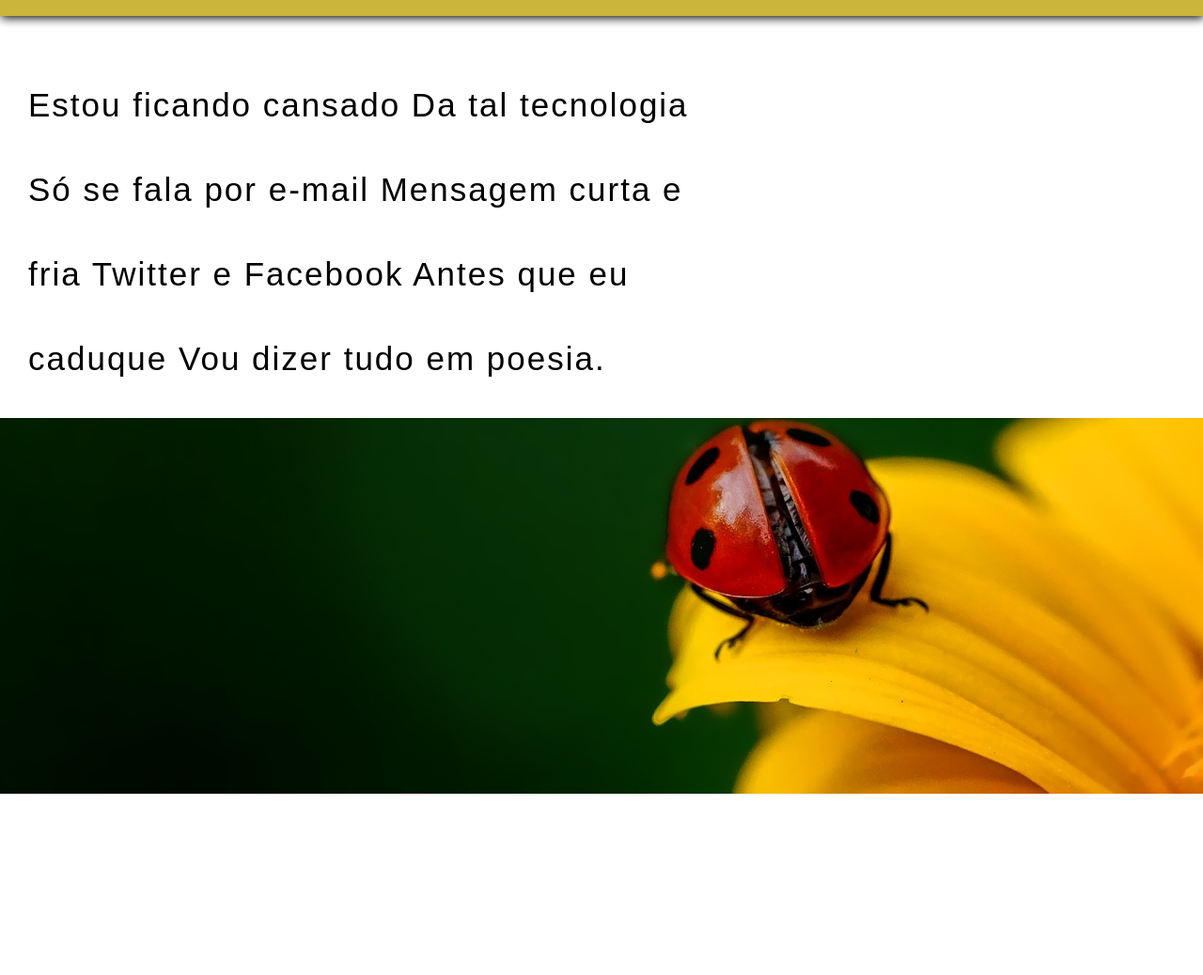
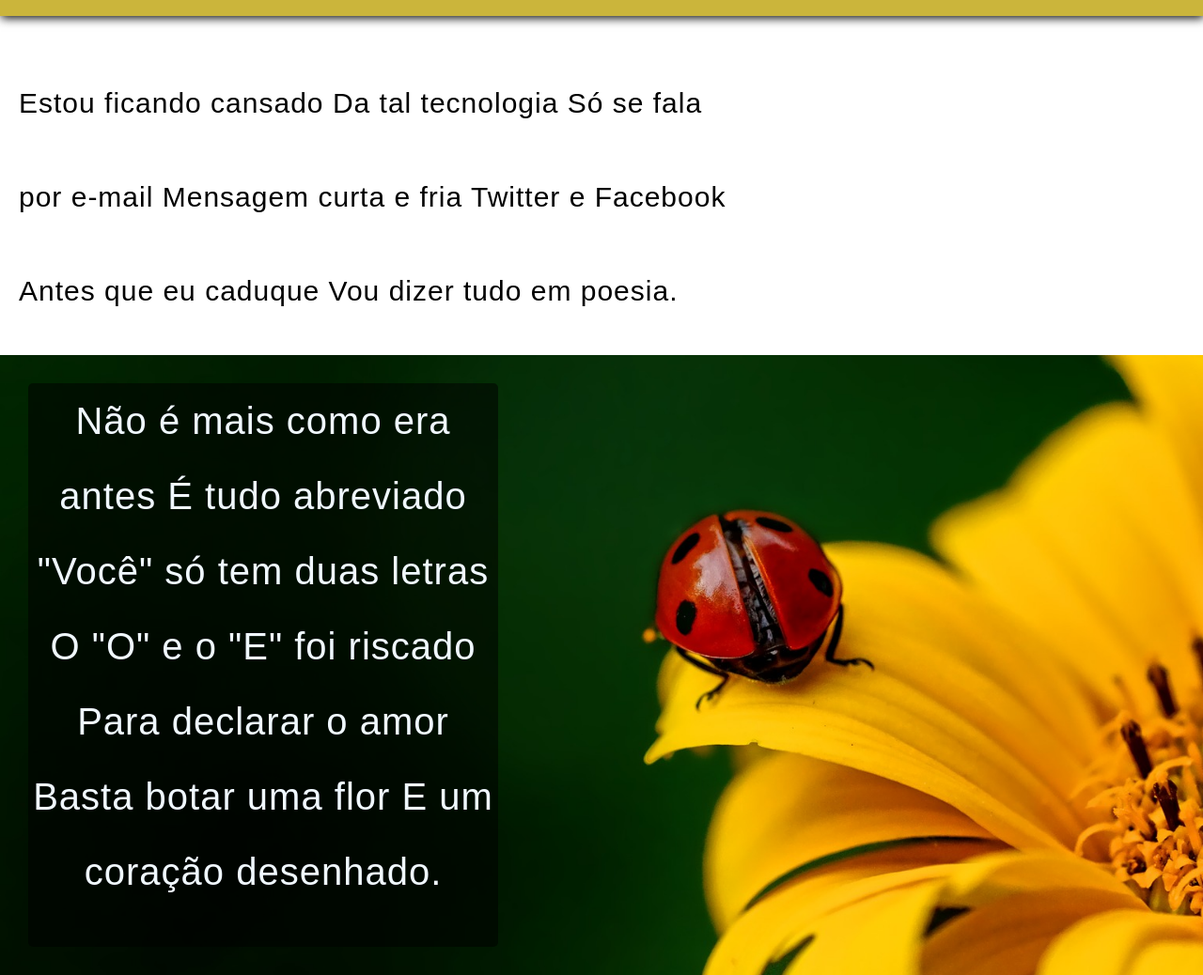
Before and after one commit to masked0007/estudoshtmlecsss, a plain HTML site: page modulo3htmlecss/projetocordel/projetocordel.html in a window 1280 px wide. Shown: the part 199-1237 px from the top of the page at 94% size. Before the commit the page ends 1044 px from the top, so only its background shows below. Drawn offline with Linux system fonts and the light colour scheme.

Commit message:
atualizar

```diff
--- a/modulo3htmlecss/projetocordel/projetocordel.html
+++ b/modulo3htmlecss/projetocordel/projetocordel.html
@@ -12,12 +12,12 @@
             font-weight: normal;
             font-style: normal;
         }
+        body {
+            background-color: rgb(255, 255, 255);
+        }
         * {
             margin: 0px;
             padding: 0px;
-        }
-        body {
-            background-color: rgb(255, 255, 255);
         }
         header {
             background-color: rgba(192, 166, 19, 0.829);
@@ -26,7 +26,7 @@
             box-shadow: 1px 2px 10px black;
             text-align: center;
         }
-        h1#titulodosite {
+        #titulodosite {
             font-family: 'fontcordel';
             letter-spacing: 10px;
             font-size: 120px;
@@ -50,22 +50,40 @@
         header > p > a:hover {
         color: rgb(86, 76, 230);
         }
-        main#main1 > p {
+        #main1 > p {
             font-family: Arial, Helvetica, sans-serif;
-            font-size: 35px;
-            letter-spacing: 2px;
-            margin-top: 50px;
+            font-size: 30px;
+            letter-spacing: 1px;
+            margin-top: 25px;
             margin-right: 500px;
-            margin-left: 30px;
-            line-height: 90px;
+            margin-left: 20px;
+            line-height: 100px;
         }
         #section1 {
             background-color: gray;
-            height: 400px;
             background-image: url(background001.jpg);
             background-position: center center;
+            background-size: 200vh;
+            padding-top: 30px;
+            padding-bottom: 30px;
+        }
+        #blocodopoema {
+            background-color: rgba(0, 0, 0, 0.534);
+            height: 600px;
+            width: 500px;
+            margin-left: 30px;
+            border-radius: 5px;
+            text-align: center;
+        }
+        article > p  {
+            font-family: Arial, Helvetica, sans-serif;
+            font-size: 40px;
+            line-height: 80px;
+            color:aliceblue;
+            letter-spacing: 1px;
+        }
 
-        }
+
 
     </style>
 </head>
@@ -74,6 +92,7 @@
     <h1 id="titulodosite">CORDEL MODERNO!</h1>
     <p>Por <a href="https://www.recantodasletras.com.br/poesias/3186743" target="_blank" rel="noopener noreferrer">Milton Duarte</a></p>
     </header>
+    <br>
     <main id="main1">
     <p>
     Estou ficando cansado
@@ -84,10 +103,16 @@
     Antes que eu caduque
     Vou dizer tudo em poesia.
     </p>
+    </main>
     <br>
     <section id="section1">
+    <div id="blocodopoema">
+    <article>
+    <p>Não é mais como era antes É tudo abreviado "Você" só tem duas letras O "O" e o "E" foi riscado Para declarar o amor Basta botar uma flor E um coração desenhado.</p>
+    </article>
+    </div>
     </section>
-    </main>
+
 
 </body>
 </html>
```
